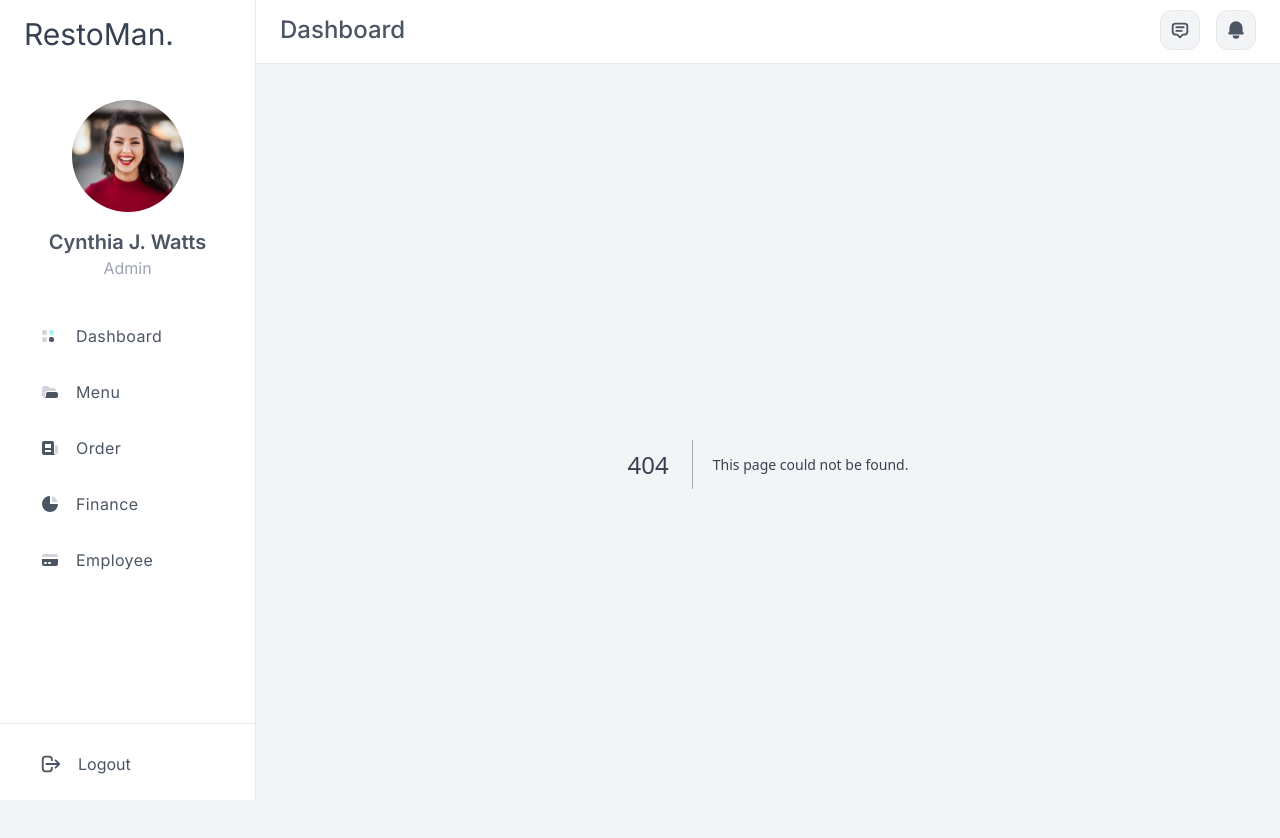
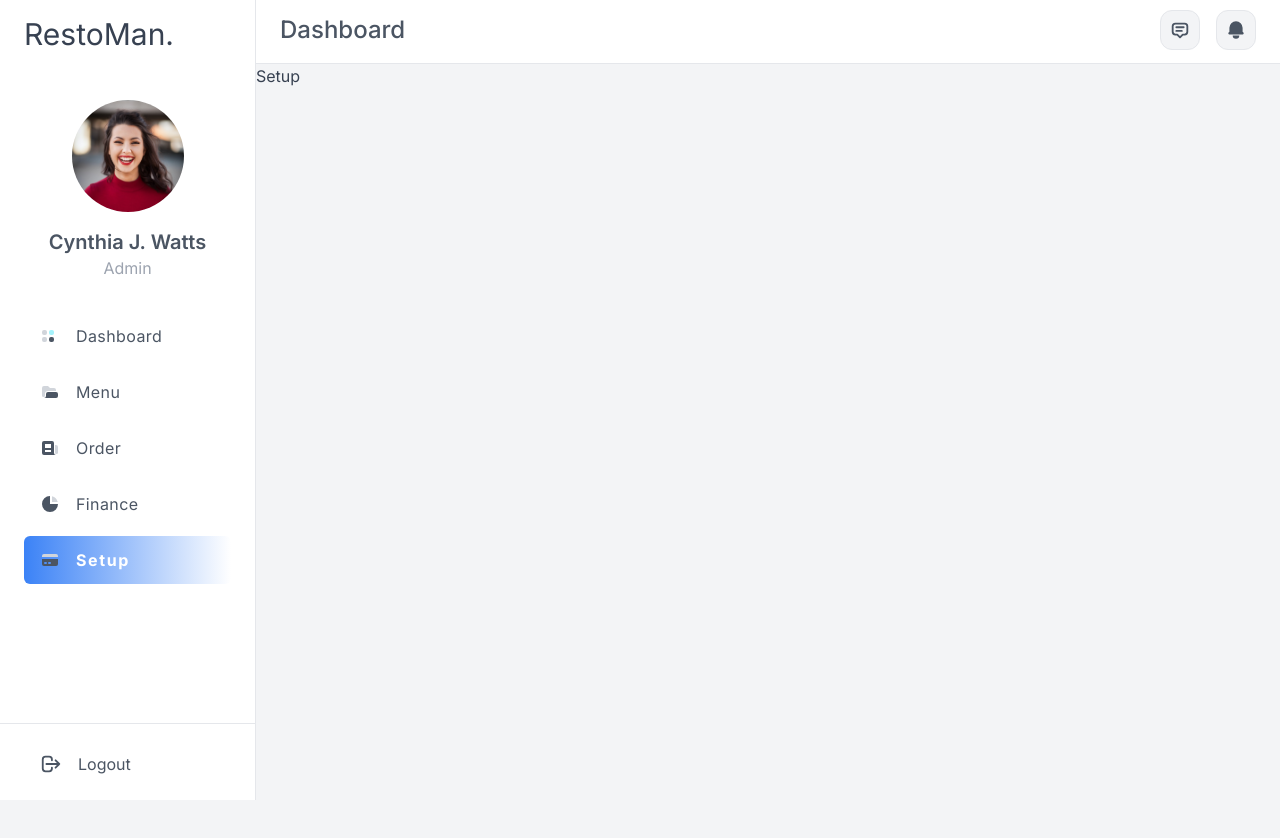
Before and after one commit to AbidHasanPiash/bhojon, a Next.js app: page /setup in a window 1280 px wide. Before the commit this address had no page. Shown: the top 838 px of the page. After the commit the page ends 800 px from the top, so only its background shows below. Built offline with nearby package versions, Linux system fonts and the light colour scheme.

Commit message:
Setup page init

```diff
--- a/app/employee/page.jsx
+++ /dev/null
@@ -1,7 +0,0 @@
-import React from 'react'
-
-export default function Employee() {
-  return (
-    <div>Employee</div>
-  )
-}
--- /dev/null
+++ b/app/setup/page.jsx
@@ -0,0 +1,7 @@
+import React from 'react'
+
+export default function Setup() {
+  return (
+    <div>Setup</div>
+  )
+}
--- a/components/common/Nav.jsx
+++ b/components/common/Nav.jsx
@@ -12,7 +12,7 @@ import DashboardSVG from '../svg/DashboardSVG'
 import MenuSVG from '../svg/MenuSVG'
 import OrderSVG from '../svg/OrderSVG'
 import FinanceSVG from '../svg/FinanceSVG'
-import EmployeeSVG from '../svg/EmployeeSVG'
+import Setup from '../svg/Setup'
 
 export default function nav() {
   const {isSidebarOpen, setSidebarOpen} = useContext(SidebarContext);
@@ -26,7 +26,7 @@ export default function nav() {
     {name:'Menu', link: '/menu', icon: <MenuSVG/>},
     {name:'Order', link: '/order', icon: <OrderSVG/>},
     {name:'Finance', link: '/finance', icon: <FinanceSVG/>},
-    {name:'Employee', link: '/employee', icon: <EmployeeSVG/>}
+    {name:'Setup', link: '/setup', icon: <Setup/>}
   ]
   return (
     <nav className={`fixed top-0 z-30 ${isSidebarOpen?'ml-[0%]':'ml-[-100%]'} flex h-screen w-full flex-col justify-between border-r bg-white px-6 pb-3 transition-all duration-300 md:w-4/12 lg:ml-0 lg:w-[25%] xl:w-[20%] 2xl:w-[15%] dark:bg-gray-800 dark:border-gray-700`}>
--- a/components/svg/EmployeeSVG.jsx
+++ b/components/svg/Setup.jsx
@@ -1,4 +1,4 @@
-export default function EmployeeSVG() {
+export default function Setup() {
   return (
     <svg className="h-5 w-5" viewBox="0 0 20 20" fill="currentColor">
       <path
```
